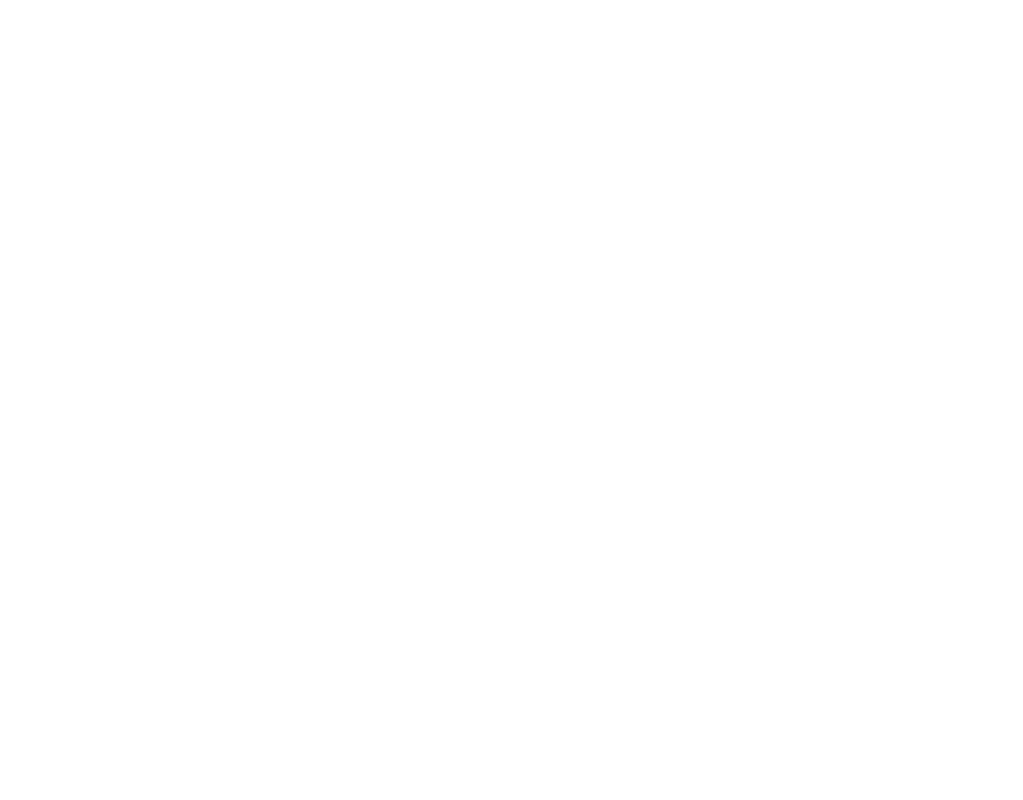
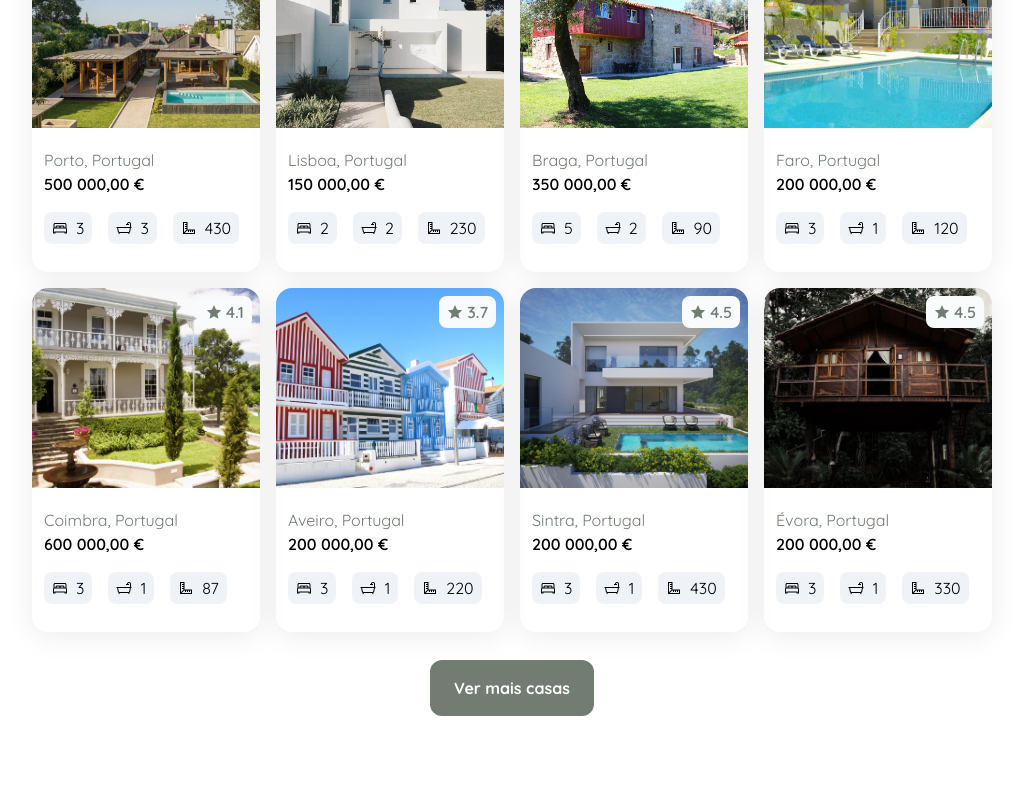
Before and after one commit to rodolphoreis/home, a Next.js app: page / in a window 1280 px wide. Shown: the part 920-1720 px from the top of the page, without its empty margins (128-1151 px from the left). Before the commit the page ends 864 px from the top, so only its background shows below. Built offline with nearby package versions, Linux system fonts and the light colour scheme.

Commit message:
feat: add Properties component with dynamic property list, filter, and UI elements

```diff
--- a/src/components/Properties/Properties.tsx
+++ b/src/components/Properties/Properties.tsx
@@ -1,8 +1,89 @@
-"use client"
+"use client";
+
+import Link from "next/link";
+import { Transition } from "../Transition";
+import { dataProperties } from "./Properties.data";
+import {
+  LiaBathSolid,
+  LiaBedSolid,
+  LiaRulerCombinedSolid,
+  LiaStarSolid,
+} from "react-icons/lia";
+import Image from "next/image";
+import { formatPrice } from "@/utils/formatPrice";
+import { useState } from "react";
 
 export function Properties() {
-
-    return (
-        <p>Properties</p>
-    )
+  const [counterHouses, setCounterHouses] = useState(8);
+  const dataFilteredHouses = dataProperties.slice(0, counterHouses);
+  return (
+    <Transition className="px-4 py-8 md:py-32 md:px-40">
+      <div className="grid grid-cols-2 gap-4 md:grid-cols-4">
+        {dataFilteredHouses.map(
+          ({
+            id,
+            location,
+            price,
+            bedrooms,
+            bathroom,
+            image,
+            star,
+            meters,
+          }) => (
+            <Link
+              key={id}
+              href={`/properties/${id}`}
+              className="shadow-light hover:shadow-xl rounded-2xl trasition-all duration-300 cursor-pointer"
+            >
+              <div className="relative -z-[1]">
+                <div className="relative ">
+                  <div className="absolute flex items-center px-2 py-1 rounded-lg bg-slate-50 top-2 right-2 text-secondary">
+                    <LiaStarSolid />
+                    <span className="ml-1 font-semibold">{star}</span>
+                  </div>
+                  <Image
+                    src={`/assets/properties/${image}`}
+                    alt="Location"
+                    width={150}
+                    height={150}
+                    className="object-cover w-full max-h-full h-[200px] rounded-t-2xl"
+                  />
+                  <div className="px-3 py-5 ">
+                    <p className="text-secondary">{location}</p>
+                    <p className="font-semibold">{formatPrice(price)}</p>
+                    <div className="gap-4 mt-2 xl:flex">
+                      <div className="flex items-center justify-center px-2 py-1 rounded-lg my-2 bg-slate-300/30">
+                        <LiaBedSolid />
+                        <span className="ml-2 ">{bedrooms}</span>
+                      </div>
+                      <div className="flex items-center justify-center px-2 py-1 rounded-lg my-2 bg-slate-300/30">
+                        <LiaBathSolid />
+                        <span className="ml-2 ">{bathroom}</span>
+                      </div>
+                      <div className="flex items-center justify-center px-2 py-1 rounded-lg my-2 bg-slate-300/30">
+                        <LiaRulerCombinedSolid />
+                        <span className="ml-2 ">{meters}</span>
+                      </div>
+                    </div>
+                  </div>
+                </div>
+              </div>
+            </Link>
+          )
+        )}
+      </div>
+      <div className="text-center my-7">
+        {dataFilteredHouses.length === 16 ? (
+          <p className="text-sm mt-5 ">Todos os imóveis estão aqui!</p>
+        ) : (
+          <button
+            className="px-6 py-4 text-white font-extrabold transition-all duration-150 cursor-pointer bg-secondary rounded-xl hover:bg-black"
+            onClick={() => setCounterHouses((prev) => prev + 4)}
+          >
+            Ver mais casas
+          </button>
+        )}
+      </div>
+    </Transition>
+  );
 }
```
